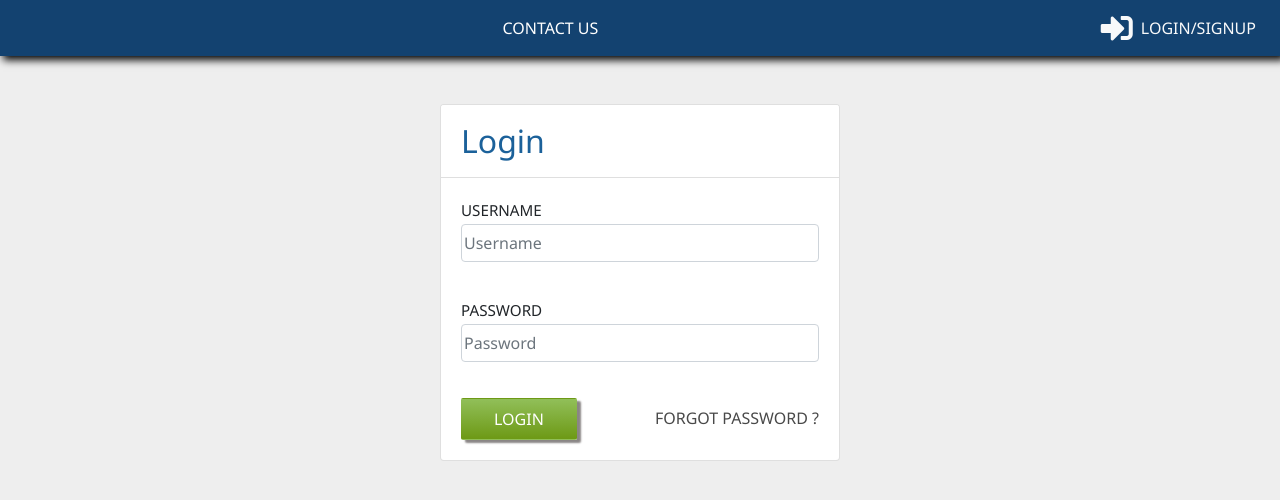
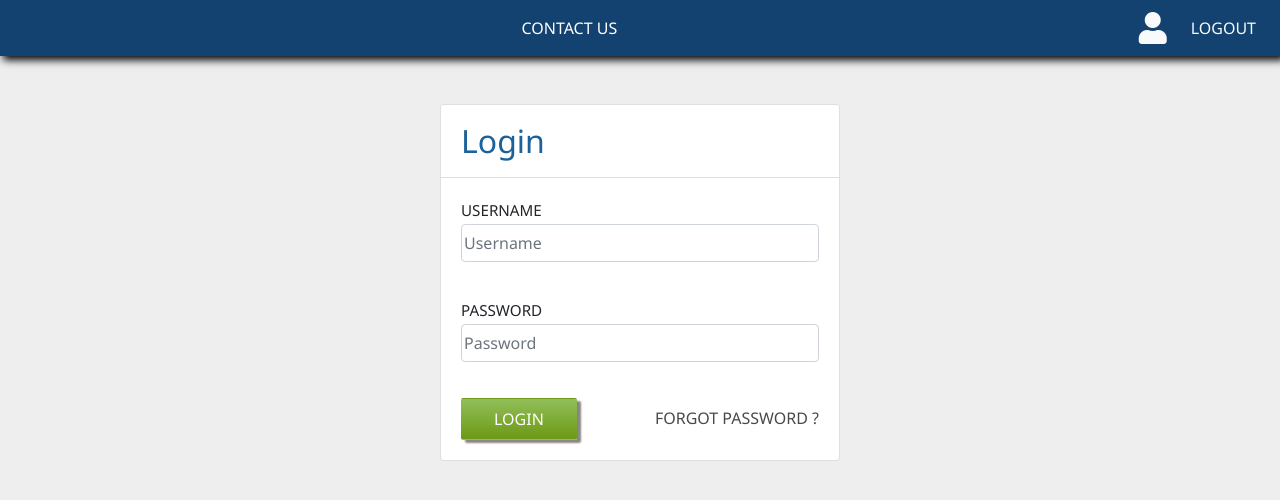
Before and after one commit to kendypham/training-React-6, a React (Create React App) app in the folder login-app/: page /login in a window 1280 px wide. Shown: the top 500 px of the page. Built offline with nearby package versions, Linux system fonts and the light colour scheme.

Commit message:
finish app but not comment

```diff
--- a/login-app/src/App.js
+++ b/login-app/src/App.js
@@ -5,7 +5,7 @@ import NavigationBar from './components/NavigationBar';
 import Home from './pages/Home';
 import Error from './pages/Error';
 import Login from './components/Login';
-import PrivateRoute from './PrivateRoute';
+import * as util from './utils'
 export default class App extends Component {
   constructor(props) {
     super(props)
@@ -18,8 +18,8 @@ export default class App extends Component {
     }
   }
 
-  componentDidMount() {
-    const data = JSON.parse(localStorage.getItem("user"))
+  componentWillMount() {
+    const data = util.getData()
     if (data) {
       this.setState({
         isLogin: data.isLogin,
@@ -34,13 +34,14 @@ export default class App extends Component {
 
   checkLogin = (data) => {
     if (data) {
-      localStorage.setItem("user", JSON.stringify({
+      util.saveData({
         isLogin: true,
         user: {
-          username: data.username,
-          password: data.password
+          username: data.user.username,
+          password: data.user.password
         }
-      }))
+      })
+
       this.setState({
         isLogin: true,
         user: {
@@ -53,14 +54,19 @@ export default class App extends Component {
   }
 
   logOut = (data) => {
-    console.log(data);
-
     if (data) {
+      util.saveData({
+        isLogin: false,
+        user: {
+          username: null,
+          password: null
+        }
+      })
       this.setState({
         isLogin: false,
         user: {
-          username: '',
-          password: ''
+          username: null,
+          password: null
         }
       })
     }
@@ -70,9 +76,8 @@ export default class App extends Component {
     return (
       <Router>
         <div className="App">
-          <NavigationBar user={this.state.user} logOut={(data) => this.logOut(data)} />
-          {/* {this.state.isLogin && <Home /> } */}
-          <Route path="/" exact render={() => <PrivateRoute isLogin={this.state.isLogin} component={Home} />} />
+          <NavigationBar logOut={(data) => this.logOut(data)} />
+          <Route path="/" exact component={Home} />
           <Route path="/login" exact render={() => <Login checkLogin={(data) => this.checkLogin(data)} />} />
           <Route path="/error/" exact component={Error} />
 
--- a/login-app/src/components/Login.js
+++ b/login-app/src/components/Login.js
@@ -1,6 +1,7 @@
 import React, { Component } from 'react'
 import { Col, Row, Container, Card, Form } from 'react-bootstrap'
-import { Redirect } from "react-router-dom";
+import { Redirect, Route } from "react-router-dom";
+import * as util from '../utils'
 export default class Login extends Component {
     constructor(props) {
         super(props)
@@ -14,7 +15,6 @@ export default class Login extends Component {
                 password: ''
             },
             isLogin: false
-
         }
     }
 
@@ -32,19 +32,13 @@ export default class Login extends Component {
 
 
     onSubmit = (e) => {
-        console.log('123');
-
-        e.preventDefault()
         if (this.state.tmp.username === this.state.user.username && this.state.tmp.password === this.state.user.password) {
-            localStorage.setItem("user", JSON.stringify({
-                isLogin: true,
+            this.props.checkLogin({
+                isLogin : true,
                 user: {
-                  username: this.state.user.username,
-                  password: this.state.user.password
-                }
-              }))
-            this.setState({
-                isLogin: true
+                    username: this.state.user.username,
+                    password: this.state.user.password
+                  }
             })
         }
         else {
@@ -58,23 +52,18 @@ export default class Login extends Component {
         }
 
     }
-    checkLogin = () => {
-        this.props.checkLogin(this.state.user)
-    }
-    componentDidMount() {
-        const data = JSON.parse(localStorage.getItem("user"))
+    componentWillMount() {
+        const data = util.getData()
         if (data) {
             this.setState({
                 isLogin: data.isLogin
             })
         }
+    }
 
-    }
     render() {
         if (this.state.isLogin) {
-            return <Redirect to={{
-                pathname: "/"
-              }} />
+             return <Route render={() => <Redirect to='/' />}/>
         }
         return (
             <Container fluid={true}>
--- a/login-app/src/components/NavigationBar.js
+++ b/login-app/src/components/NavigationBar.js
@@ -1,7 +1,12 @@
 import React, { Component } from 'react'
 import { Navbar, Nav } from 'react-bootstrap'
 import { Link } from "react-router-dom";
+import * as util from '../utils'
 export default class NavigationBar extends Component {
+
+    state = {
+        user : {}
+    }
 
     logOut = () => {
         this.props.logOut({
@@ -9,12 +14,25 @@ export default class NavigationBar extends Component {
         })
     }
 
+    componentWillMount() {
+        const data = util.getData()
+        if (data) {
+            this.setState({
+                user : {
+                    username : data.user.username,
+                    password : data.user.password
+                }
+            })
+        }
+    }
+
+
     render() {
-        const { username, password } = this.props.user
+        const { username, password } = this.state.user
         const itemLogged = <Navbar variant="dark" className="d-flex justify-content-between bg-nav">
             <Navbar.Brand href="#home" className="flex-grow-1 text-center text-uppercase text-nav">Contact us</Navbar.Brand>
             <i className="fas fa-user icon text-light"></i> <Nav><Link className="text-uppercase text-light text-icon" to="/">{username}</Link></Nav>
-            <Nav><Link className="text-uppercase text-light text-icon" to="/login" onClick={this.Logout}>Logout</Link></Nav>
+            <Nav><Link className="text-uppercase text-light text-icon" to="/login" onClick={this.logOut}>Logout</Link></Nav>
         </Navbar>
         const itemLogin = <Navbar variant="dark" className="d-flex justify-content-between bg-nav">
             <Navbar.Brand href="#home" className="flex-grow-1 text-center text-uppercase text-nav">Contact us</Navbar.Brand>
@@ -22,7 +40,7 @@ export default class NavigationBar extends Component {
         </Navbar>
         return (
             <div>
-                {username && password ? itemLogged : itemLogin}
+                {username !== null && password !== null ? itemLogged : itemLogin}
             </div>
         )
     }
--- a/login-app/src/pages/Home.js
+++ b/login-app/src/pages/Home.js
@@ -1,28 +1,25 @@
 import React, { Component } from 'react'
-
+import { Redirect, Route } from "react-router-dom";
+import * as util from '../utils'
 export default class Home extends Component {
 
     state = {
         isLogin: false
     }
 
-    componentDidMount() {
-        console.log('home ');
-
-        const data = JSON.parse(localStorage.getItem("user"))
+    componentWillMount() {
+        const data = util.getData()
         if (data) {
             this.setState({
                 isLogin: true
             })
         }
-
     }
 
-
-
-
     render() {
-
+        if(!this.state.isLogin){
+            return <Route render={() => <Redirect to='/login' />}/>
+        }
         return (
             this.state.isLogin && <div id="carouselExampleIndicators" className="carousel slide" data-ride="carousel">
                 <ol className="carousel-indicators">
--- /dev/null
+++ b/login-app/src/utils.js
@@ -0,0 +1,16 @@
+const USER = 'user'
+
+export const saveData = (data) => {
+    localStorage.setItem(USER, JSON.stringify({
+        isLogin: data.isLogin,
+        user: {
+          username: data.user.username,
+          password: data.user.password
+        }
+    }))
+}
+
+export const getData = () => {
+    const data = JSON.parse(localStorage.getItem(USER))
+    return data
+}
```
Also changed, not shown: 1 other file (tests, documents, lock files or other folders).
